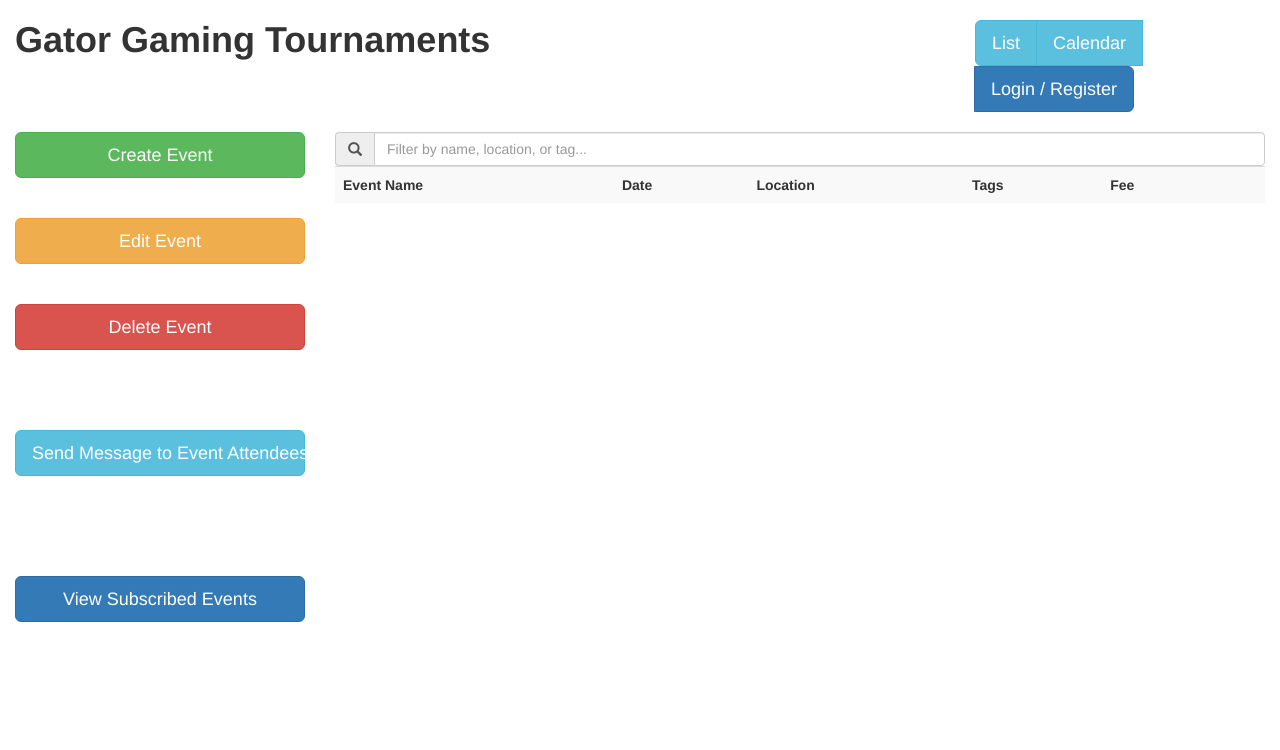
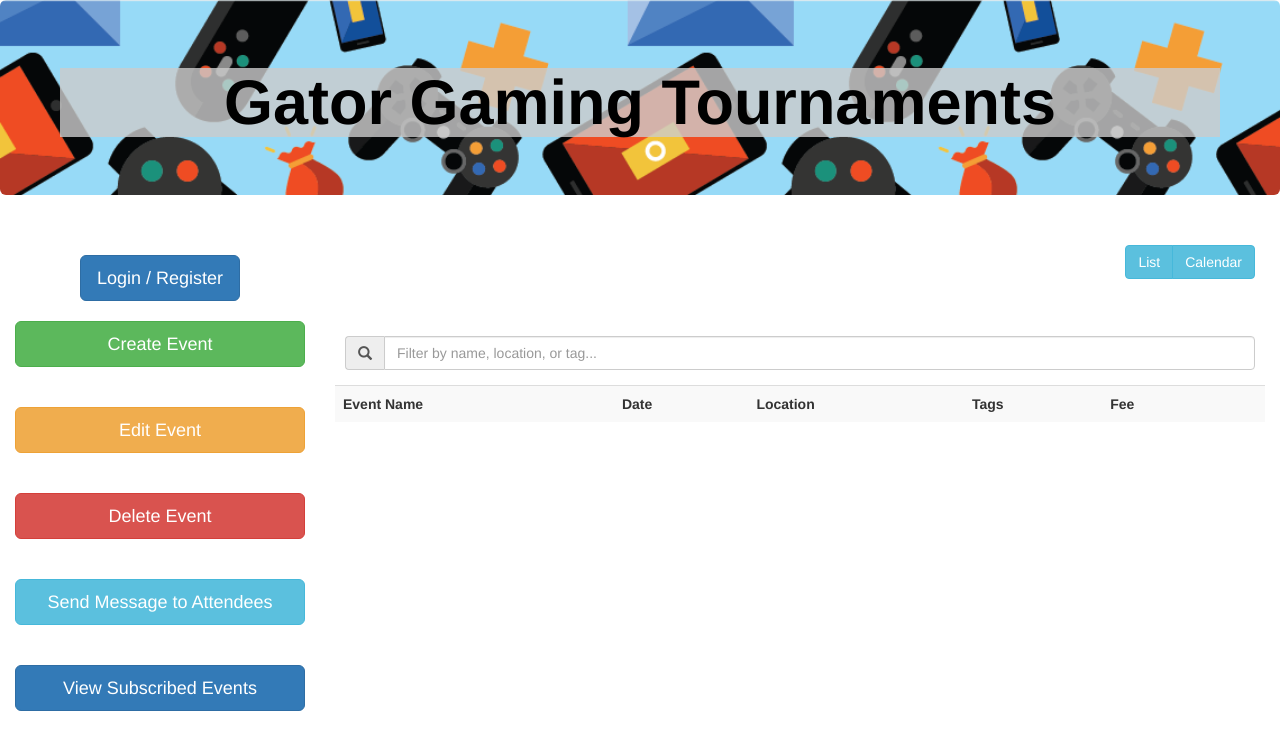
Before and after one commit to samilieberman/Gamer-Gator-4, a website: page client/index.html in a window 1280 px wide. Drawn offline with nearby package versions, Linux system fonts and the light colour scheme.

Commit message:
added to front end

```diff
--- a/client/index.html
+++ b/client/index.html
@@ -2,25 +2,28 @@
 <html>
   <head>
     <link rel="stylesheet" href="https://maxcdn.bootstrapcdn.com/bootstrap/3.3.5/css/bootstrap.min.css">
-    <link rel="stylesheet" href="style.css">
+    <link rel="stylesheet" href="styles/main.css">
   </head>
   <body ng-app="gamerGatorApp">
     <div class="container-fluid">
         <div class="row">
-            <div class="col-md-9">
-                <h1 style="text-align:left"><b>Gator Gaming Tournaments</b></h1>
+            <div class="jumbotron">
+                    <div class="text-block">
+                        <h1 style="text-align:center"><b>Gator Gaming Tournaments</b></h1>
+                    </div>
             </div>
-            <div style="text-align: right" class="col-md-3">
                 <br>
-                <div class="btn-group">
-                    <button type="button" class="btn btn-info btn-lg" data-toggle="collapse" data-target="list">
+                <div class="btn-group" style="float:right; margin-right:25px;">
+                    <button type="button" class="btn btn-info rounded" data-toggle="collapse" data-target="list">
                         List
                     </button>
-                    <button type="button" class="btn btn-info btn-lg" data-toggle="collapse in" data-target="list">
+                    <button type="button" class="btn btn-info rounded" data-toggle="collapse in" data-target="list">
                         Calendar
                     </button>
-                <button type="button" class="btn btn-primary btn-lg">Login / Register</button>
                 </div>
+                <div class="col-md-3" style="text-align: center;">
+                <button type="button" class="btn btn-primary btn-lg rounded" style="margin-top:10px;">Login / Register</button>
+
             </div>
         </div>
 
@@ -39,7 +42,7 @@
                 <br><br>
                 <button type="button" class="btn btn-warning btn-lg btn-block">Edit Event</button>
                 <br><br>
-                <buton type="button" class="btn btn-danger btn-lg btn-block">Delete Event</buton>
+                <button type="button" class="btn btn-danger btn-lg btn-block">Delete Event</button>
                 <br><br>
 
                 <div class="collapse" id="sendMessage">
@@ -52,12 +55,11 @@
                         <textarea rows="3" class="form-control">Enter message...</textarea>
                     <button style="text-align:center; margin-top:20px;" type="button" class="btn btn-primary">Send message</button>
                     </div>
+                    <br>
                 </div>
-
+                <button type="button" class="btn btn-info btn-lg btn-block" data-toggle="collapse" data-target="#sendMessage">Send Message to Attendees</button>
                 <br><br>
-                <button type="button" class="btn btn-info btn-lg btn-block" data-toggle="collapse" data-target="#sendMessage">Send Message to Event Attendees</button>
-                <br><br><br><br><br>
-                <button type="button" class="btn btn-primary btn-lg btn-block">View Subscribed Events</button>
+                <button type="button" class="btn btn-primary btn-lg btn-block">View Subscribed Events</button><br>
             </div>
 
         <div class="col-md-9 collapse" id="calendar">Calendar</div>
@@ -95,9 +97,6 @@
             </table>
           </div>
 		  <br>
-
-
-
         </div>
 
       </div>
--- a/client/styles/main.css
+++ b/client/styles/main.css
@@ -6,3 +6,13 @@
   max-height: 400px;
   overflow: auto;
 }
+.jumbotron {
+  background-image: url("../img/banner1.png");
+  background-size: cover;
+  color:white;
+}
+.text-block {
+  color: black; /* text color */
+  background-color: rgb(204, 204, 204);
+  background-color: rgba(204, 204, 204, 0.8);
+}
```
Also changed, not shown: client/img/banner1.png (added), client/img/banner2.jpg (added), 1 other file.
